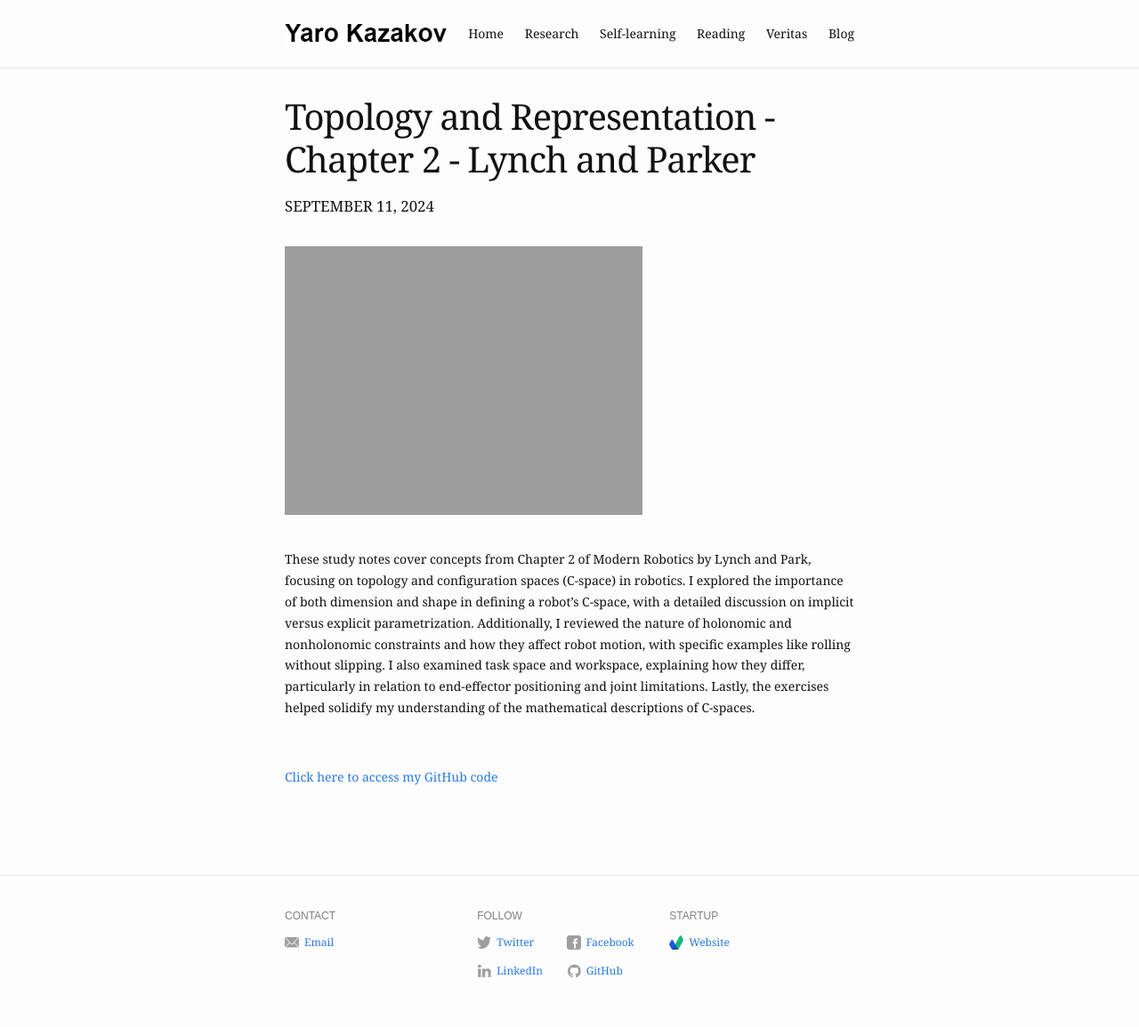
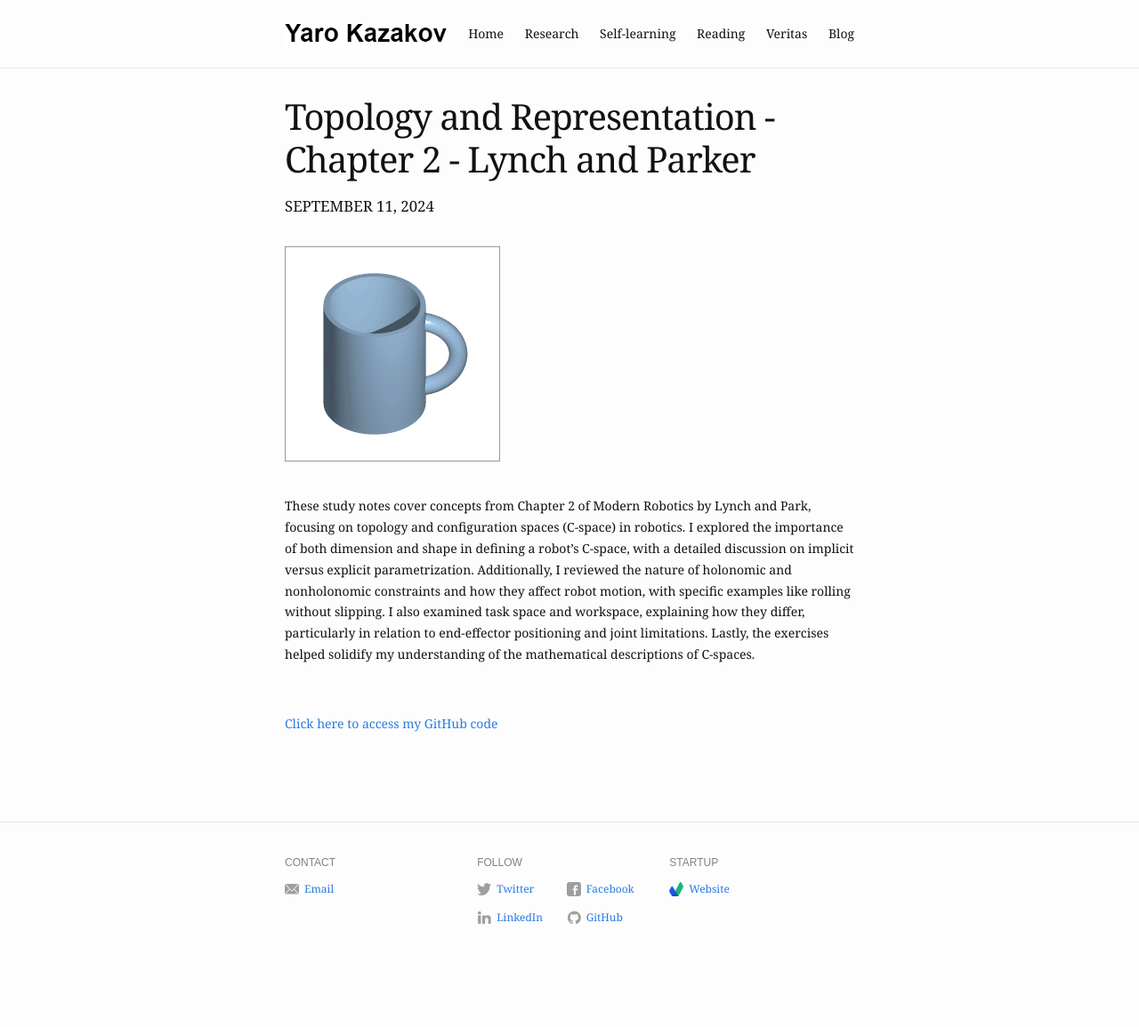
Before and after one commit to eliottvincent/bay, a Jekyll site: the page built from _posts/2024-09-11-robotics-topology-chapter-2.md, in a window 1280 px wide. Shown: the whole page at 89% size. Built offline with Jekyll 4.4.1, drawn with Linux system fonts in a browser that asks for light colours; after the commit the page ends 1095 px from its top, so only the background shows below that.

Commit message:
Update 2024-09-11-robotics-topology-chapter-2.md

```diff
--- a/_posts/2024-09-11-robotics-topology-chapter-2.md
+++ b/_posts/2024-09-11-robotics-topology-chapter-2.md
@@ -4,10 +4,10 @@
 date:   2024-09-11 10:00:40
 self_learning: true
 blurb: "A look at an example post using Bay Jekyll theme."
-og_image: /assets/img/learning/Mug_and_Torus_morph.png
+og_image: /assets/img/learning/Mug_and_Torus_morph.gif
 ---
 
-<img src="{{ "/assets/img/learning/Mug_and_Torus_morph.png" | absolute_url }}" alt="mode_shape" class="post-pic"/>
+<img src="{{ "/assets/img/learning/Mug_and_Torus_morph.gif" | absolute_url }}" alt="mode_shape" class="post-pic"/>
 <br />
 <br />
 
```
